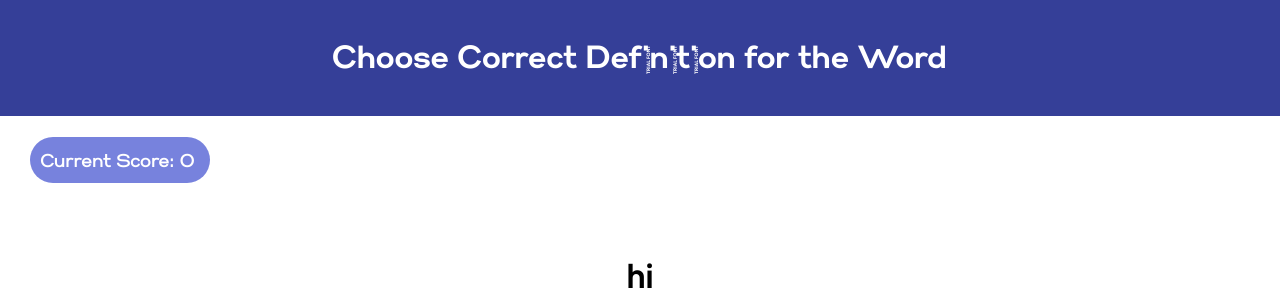
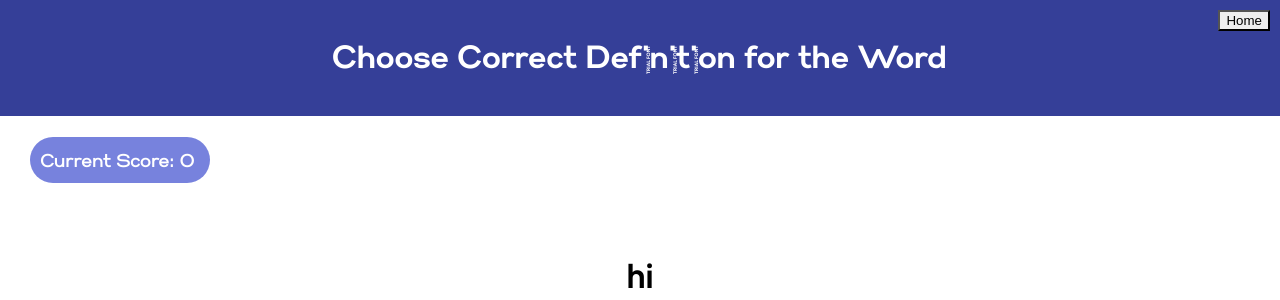
Before and after one commit to a0a912/Group-22-Agile, a Flask app: template templates/question.html in a window 1280 px wide. Shown: the top 300 px of the page. Run offline with Flask 3, Linux system fonts and the light colour scheme; the template is opened without the code that fills it, so the values that code supplies are empty.

Commit message:
question1

```diff
--- a/static/questionPage/Question.css
+++ b/static/questionPage/Question.css
@@ -292,3 +292,9 @@ div#choices input,label{
     grid-column: 4;
     padding: 10px 0 10px 0 ;
 }
+#exit{
+    position: fixed;
+    top: 10px;
+    right: 10px;
+    background-image: url();
+}
--- a/static/questionPage/QuestionPage.js
+++ b/static/questionPage/QuestionPage.js
@@ -345,6 +345,12 @@ document.addEventListener('DOMContentLoaded', function() {
     let index = 0;
     const nextQuestionButton = document.getElementById('next_question');
     const form = document.getElementById("question_form");
+    const exit = document.getElementById('exit');
+
+
+    exit.addEventListener('click', function() {
+        window.location.href = '/';
+    })
 
 
     // Attach the form submit event listener once
--- a/templates/question.html
+++ b/templates/question.html
@@ -33,7 +33,11 @@
                     {% else %}
                         <h1 class="banner_text_h1">Choose Correct Definition for the Word</h1>
                     {% endif %}
+                    <button id = 'exit'>Home</button>
                 </div>
+
+            </div>
+
 
         </div>
         <h1></h1>
```
